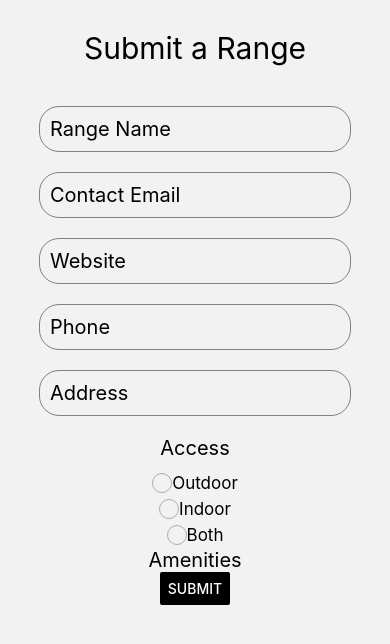
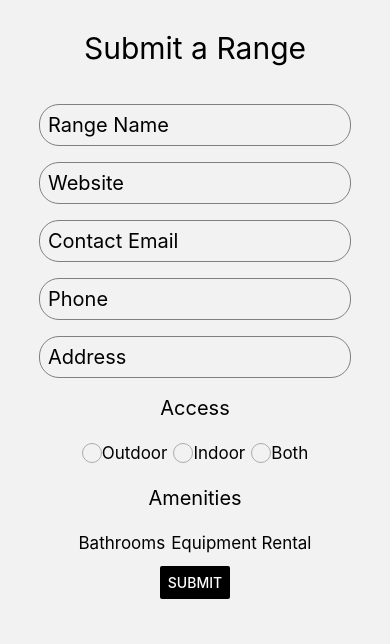
Before and after one commit to PSR16/archery-range-finder, a React Native app: screen /Submit in a window 390 px wide. Shown: the top 644 px of the page. Built offline with nearby package versions, Linux system fonts and the light colour scheme.

Commit message:
form text input handling

```diff
--- a/screen/Submit.js
+++ b/screen/Submit.js
@@ -1,10 +1,14 @@
-import React, {useState} from 'react';
+import React, {useState, useEffect} from 'react';
 import { Pressable, Button, View, Text, SafeAreaView, TextInput, StyleSheet, TouchableOpacity } from 'react-native';
 import { GooglePlacesAutocomplete } from 'react-native-google-places-autocomplete';
 import { GOOGLE_API_KEY } from "@env";
-import {Picker} from '@react-native-picker/picker';
 
 const Submit = () => {
+    const [rangeName, setRangeName] = useState('');
+    const [email, setEmail] = useState('');
+    const [website, setWebsite] = useState('');
+    const [phone, setPhone] = useState('');
+    const [address, setAddress] = useState('');
     const accessOptions = [
         {
             key: 'out',
@@ -18,46 +22,89 @@ const Submit = () => {
             key:'both',
             text: 'Both'
         }
-    ]
+    ];
+
+    const amenities = [
+        {
+            key: 'bathroom',
+            text: 'Bathrooms'
+        },
+        {
+            key: 'equipment',
+            text: 'Equipment Rental'
+        }
+    ];
+
+    const handleValueChange = () => {
+        console.log(rangeName)
+        console.log(email)
+        console.log(phone)
+        console.log(address)
+        console.log(website)
+      }
+
     return(
         <SafeAreaView style={styles.container}>
             <Text style={styles.title}>Submit a Range</Text>
-
             <TextInput
-                style = {styles.input}
+                name="range"
+                style={styles.input}
                 placeholder="Range Name"
+                onChangeText={val => setRangeName(val)}
+            />
+            <TextInput
+                name="website"
+                style={styles.input}
+                placeholder="Website"
+                onChangeText={val => setWebsite(val)}
+            />
+            <TextInput
+                name="email"
+                style={styles.input}
+                placeholder="Contact Email"
+                onChangeText={val => setEmail(val)}
+            />
+            <TextInput
+                name="phone"
+                style={styles.input}
+                placeholder="Phone"
+                onChangeText={val => setPhone(val)}
+            />
+            <TextInput
+                name="address"
+                style={styles.input}
+                placeholder="Address"
+                onChangeText={val => setAddress(val)}
             />
 
-            <TextInput
-                style = {styles.input}
-                placeholder="Contact Email"
-            />
-
-            <TextInput
-                style = {styles.input}
-                placeholder="Website"
-            />
-
-            <TextInput
-                style = {styles.input}
-                placeholder="Phone"
-            />
-            <TextInput
-                style = {styles.input}
-                placeholder="Address"
-            />
             <Text style={{fontSize: 20, padding: 10}}>Access</Text>
+            <View style={{flexDirection: 'row', margin: 10}}>
                 {accessOptions.map(item => {
                     return(
                         <View key={item.key} style={styles.buttonContainer}>
-                        <TouchableOpacity style={styles.circle}/>
+                            <TouchableOpacity style={styles.circle} />
                             <Text style={styles.options}>
                                 {item.text}
                             </Text>
                         </View>);
-            })}
-            <Text style={{fontSize: 20}}>Amenities</Text>
+                    })
+                }
+            </View>
+            <Text style={{fontSize: 20, padding: 10}}>Amenities</Text>
+            <View style={{flexDirection: 'row', margin: 10}}>
+                {amenities.map(item => {
+                    return(
+                        <View key={item.key} style={styles.buttonContainer}>
+                            <TouchableOpacity style={styles.checkBox}/>
+                            <Text style={styles.options}>
+                                {item.text}
+                            </Text>
+                        </View>);
+                    })
+                }
+            </View>
             <Button
+                onPress={handleValueChange}
                 title="Submit"
                 color="black"
             />
@@ -79,10 +126,10 @@ const styles = StyleSheet.create({
         fontSize: 20,
         borderWidth: 1,
         borderColor: 'gray',
-        padding: 10,
+        padding: 8,
         width: '80%',
         borderRadius: 20,
-        margin: 10
+        margin: 8
     },
     buttonContainer: {
         flexDirection: 'row',
@@ -97,6 +144,12 @@ const styles = StyleSheet.create({
         alignItems: 'center',
         justifyContent: 'center',
     },
+    checkedCircle: {
+        width: 14,
+        height: 14,
+        borderRadius: 7,
+        backgroundColor: '#794F9B',
+    },
     options: {
         fontSize: 17
     }
```
Lines whose indentation alone changed are shown as unchanged.
